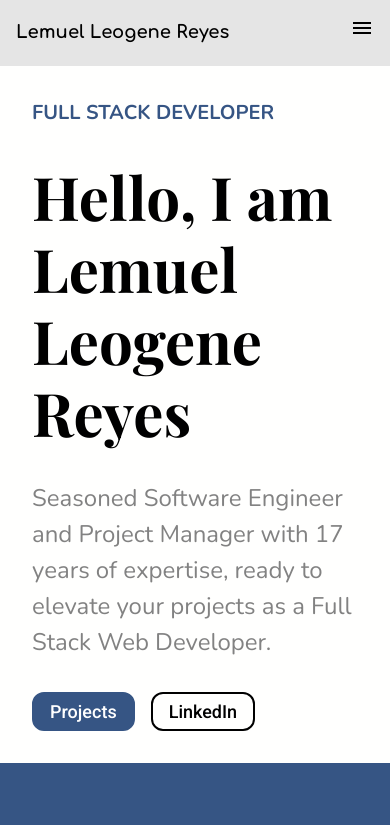
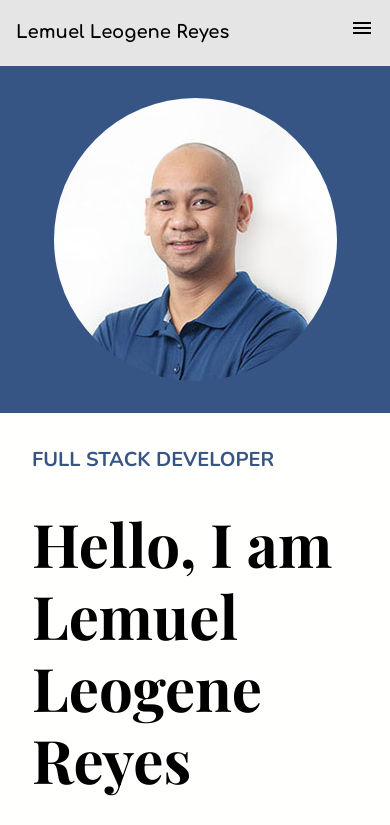
Before and after one commit to lemreyes/portfolio2024, a React (Vite) app: page / in a window 390 px wide. Shown: the top 825 px of the page. Built offline with nearby package versions, Linux system fonts and the light colour scheme.

Commit message:
circular image for hero in mobile layout

```diff
--- a/src/components/Hero.tsx
+++ b/src/components/Hero.tsx
@@ -1,9 +1,10 @@
 import profile_image from "../assets/_MG_0979_reverse_web.jpg";
+import profile_image_square from "../assets/_MG_0979_reverse_square.jpg";
 
 export default function Hero() {
   return (
     <section id="Hero" className="flex flex-col tablet:flex-row bg-heroBg">
-      <div className="w-full tablet:w-7/12 flex flex-col items-start px-8 mb-8 tablet:mb-0">
+      <div className="w-full tablet:w-7/12 flex flex-col items-start px-8 mb-8 tablet:mb-0 order-last desktop:order-first">
         <span className="uppercase nunito text-[20px] font-bold text-primary mt-8 mb-8">
           FULL STACK DEVELOPER
         </span>
@@ -24,8 +25,15 @@ export default function Hero() {
           </button>
         </div>
       </div>
-      <div className="w-full tablet:w-5/12 py-16 bg-primary flex items-center align-middle justify-center">
-        <img src={profile_image} alt="profile picture"  />
+      <div className="w-full tablet:w-5/12 p-8 desktop:py-16 bg-primary flex items-center align-middle justify-center">
+        <picture>
+          <source srcSet={profile_image} media="(min-width: 1024px)" />
+          <img
+            src={profile_image_square}
+            alt="profile picture"
+            className="rounded-full desktop:rounded-none border-3 border-regularText "
+          />
+        </picture>
       </div>
     </section>
   );
```
Also changed, not shown: src/assets/_MG_0979_reverse_square.jpg (added).
